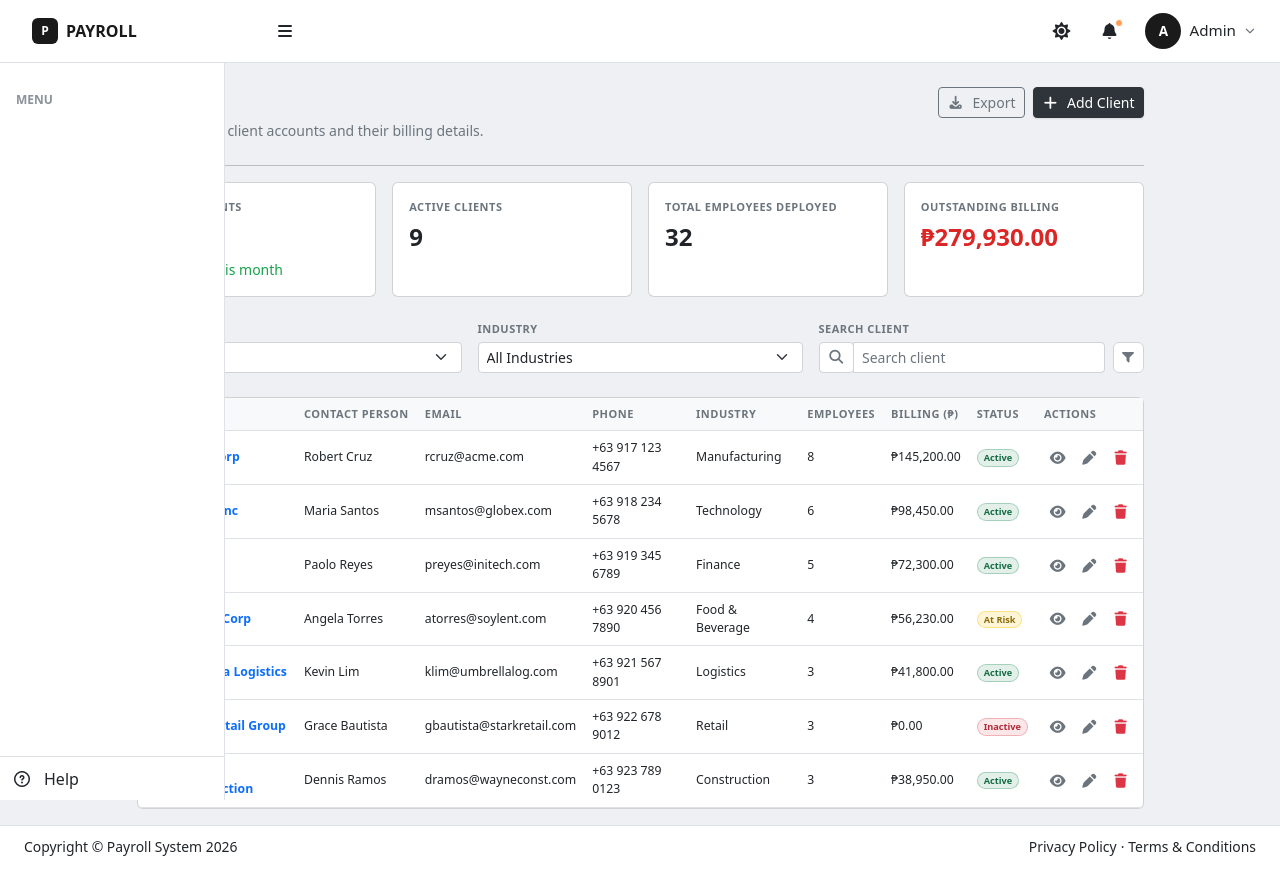
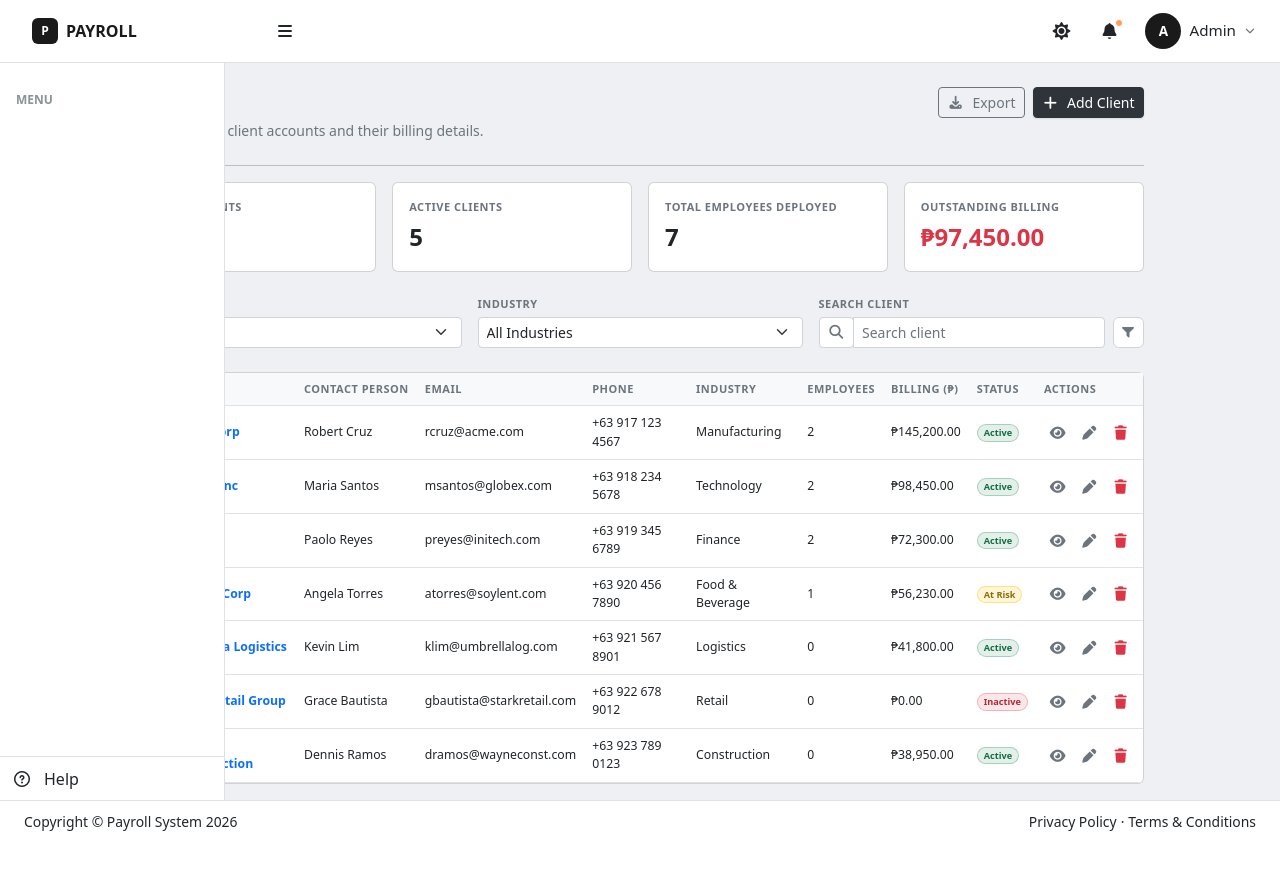
Before and after one commit to melchie04/payroll-system, a React (Vite) app in the folder frontend/: page /clients in a window 1280 px wide. After the commit the page ends 844 px from the top, so only its background shows below. Built offline with nearby package versions, Linux system fonts and the light colour scheme.

Commit message:
Update: Live employee count + stat cards

```diff
--- a/frontend/src/assets/data/index.js
+++ b/frontend/src/assets/data/index.js
@@ -552,19 +552,6 @@ export const extractionSummary = [
   { label: "Failed", value: 4, color: "#dc2626" },
 ];
 
-
-export const clientStats = [
-  {
-    label: "Total Clients",
-    value: "12",
-    sub: "↑ 2 new this month",
-    subColor: "#16a34a",
-  },
-  { label: "Active Clients", value: "9" },
-  { label: "Total Employees Deployed", value: "32" },
-  { label: "Outstanding Billing", value: "₱279,930.00", valueColor: "#dc2626" },
-];
-
 export const clients = [
   {
     id: 1,
--- a/frontend/src/pages/clients/ClientProfile.jsx
+++ b/frontend/src/pages/clients/ClientProfile.jsx
@@ -163,7 +163,7 @@ export default function ClientProfile() {
                 <div className="card-body">
                   <ProfileHeader
                     name={client.name}
-                    subtitle={`${client.industry} · ${client.employees} employees deployed`}
+                    subtitle={`${client.industry} · ${assignedEmployees.length} employees deployed`}
                     subtitleIcon="fa-industry"
                     status={client.status}
                   />
--- a/frontend/src/pages/clients/Clients.jsx
+++ b/frontend/src/pages/clients/Clients.jsx
@@ -17,20 +17,33 @@ import {
   Modal,
   PageHeader,
 } from "../../components/ui/index.jsx";
-import { clientStats } from "../../assets/data/index.js";
+import { invoices } from "../../assets/data/index.js";
 import { useClients } from "../../context/ClientsContext.jsx";
+import { useEmployees } from "../../context/EmployeesContext.jsx";
+import { parseCurrency, formatCurrency } from "../../utils/currency.js";
 import { exportToCsv } from "../../utils/exportToCsv.js";
 
 const CSV_HEADERS = ["Client", "Contact Person", "Email", "Phone", "Industry", "Employees", "Billing", "Status"];
 
-function toCsvRows(list) {
-  return list.map((c) => [c.name, c.contact, c.email, c.phone, c.industry, c.employees, c.billing, c.status]);
+function toCsvRows(list, countFor) {
+  return list.map((c) => [c.name, c.contact, c.email, c.phone, c.industry, countFor(c.code), c.billing, c.status]);
 }
 
 // Clients — client list with selection, bulk actions, filters, and export.
 export default function Clients() {
   const navigate = useNavigate();
   const { clients, deleteClient } = useClients();
+  const { employees } = useEmployees();
+
+  // Live figures so the counts and totals can't drift from the stored records.
+  const countForClient = (code) => employees.filter((e) => e.client === code).length;
+  const outstanding = invoices.filter((inv) => inv.status !== "Paid").reduce((sum, inv) => sum + parseCurrency(inv.amount), 0);
+  const clientStats = [
+    { label: "Total Clients", value: String(clients.length) },
+    { label: "Active Clients", value: String(clients.filter((c) => c.status === "Active").length) },
+    { label: "Total Employees Deployed", value: String(employees.length) },
+    { label: "Outstanding Billing", value: formatCurrency(outstanding), valueColor: "var(--bs-danger)" },
+  ];
 
   const [selected, setSelected] = useState([]);
 
@@ -59,12 +72,12 @@ export default function Clients() {
   }
 
   function handleExportAll() {
-    exportToCsv("clients", CSV_HEADERS, toCsvRows(clients));
+    exportToCsv("clients", CSV_HEADERS, toCsvRows(clients, countForClient));
   }
 
   function handleExportSelected() {
     const rows = clients.filter((c) => selected.includes(c.id));
-    exportToCsv("clients-selected", CSV_HEADERS, toCsvRows(rows));
+    exportToCsv("clients-selected", CSV_HEADERS, toCsvRows(rows, countForClient));
   }
 
   return (
@@ -187,7 +200,7 @@ export default function Clients() {
                 <Td>{c.email}</Td>
                 <Td>{c.phone}</Td>
                 <Td>{c.industry}</Td>
-                <Td>{c.employees}</Td>
+                <Td>{countForClient(c.code)}</Td>
                 <Td>{c.billing}</Td>
                 <Td>
                   <Badge status={c.status} />
```
